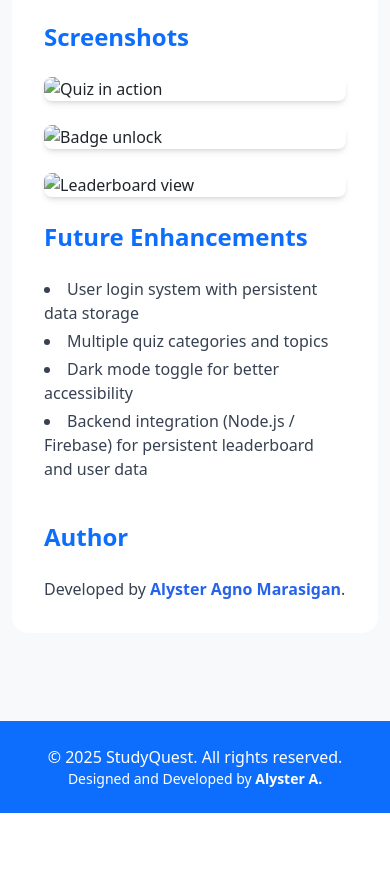
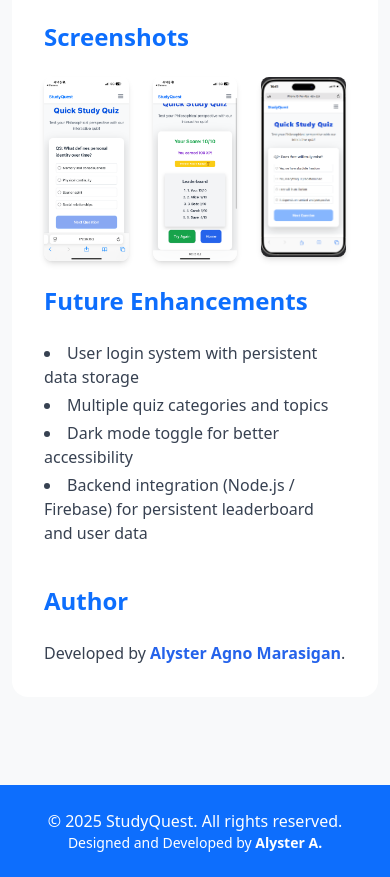
Before and after one commit to alysteragno/gamifiedStudy-platform, a website: page about.html in a window 390 px wide. Shown: the part 1275-2152 px from the top of the page. Before the commit the page ends 2088 px from the top, so only its background shows below. Drawn offline with nearby package versions, Linux system fonts and the light colour scheme.

Commit message:
refactor(about): grid-cols-1 to grid-cols-3 for mobile breakpoint

```diff
--- a/about.html
+++ b/about.html
@@ -79,10 +79,10 @@
         </ul>
 
         <h2 class="text-2xl font-semibold text-primary mb-4">Screenshots</h2>
-        <div class="grid grid-cols-1 sm:grid-cols-3 gap-4 mb-6">
-          <img src="images/quiz-screenshot.png" alt="Quiz in action" class="rounded-lg shadow-md" />
-          <img src="images/badge-unlock.png" alt="Badge unlock" class="rounded-lg shadow-md" />
-          <img src="images/leaderboard.png" alt="Leaderboard view" class="rounded-lg shadow-md" />
+        <div class="grid grid-cols-3 sm:grid-cols-3 gap-4 mb-6">
+          <img src="assets/img/quiz.PNG" alt="Quiz in action" class="rounded-lg shadow-md" />
+          <img src="assets/img/badge.PNG" alt="Badge unlock" class="rounded-lg shadow-md" />
+          <img src="assets/img/quiz1.PNG" alt="Quiz in action" class="rounded-lg shadow-md" />
         </div>
 
         <h2 class="text-2xl font-semibold text-primary mb-4">Future Enhancements</h2>
```
Also changed, not shown: assets/img/badge.PNG (added), assets/img/quiz.PNG (added), assets/img/quiz1.png (added).
